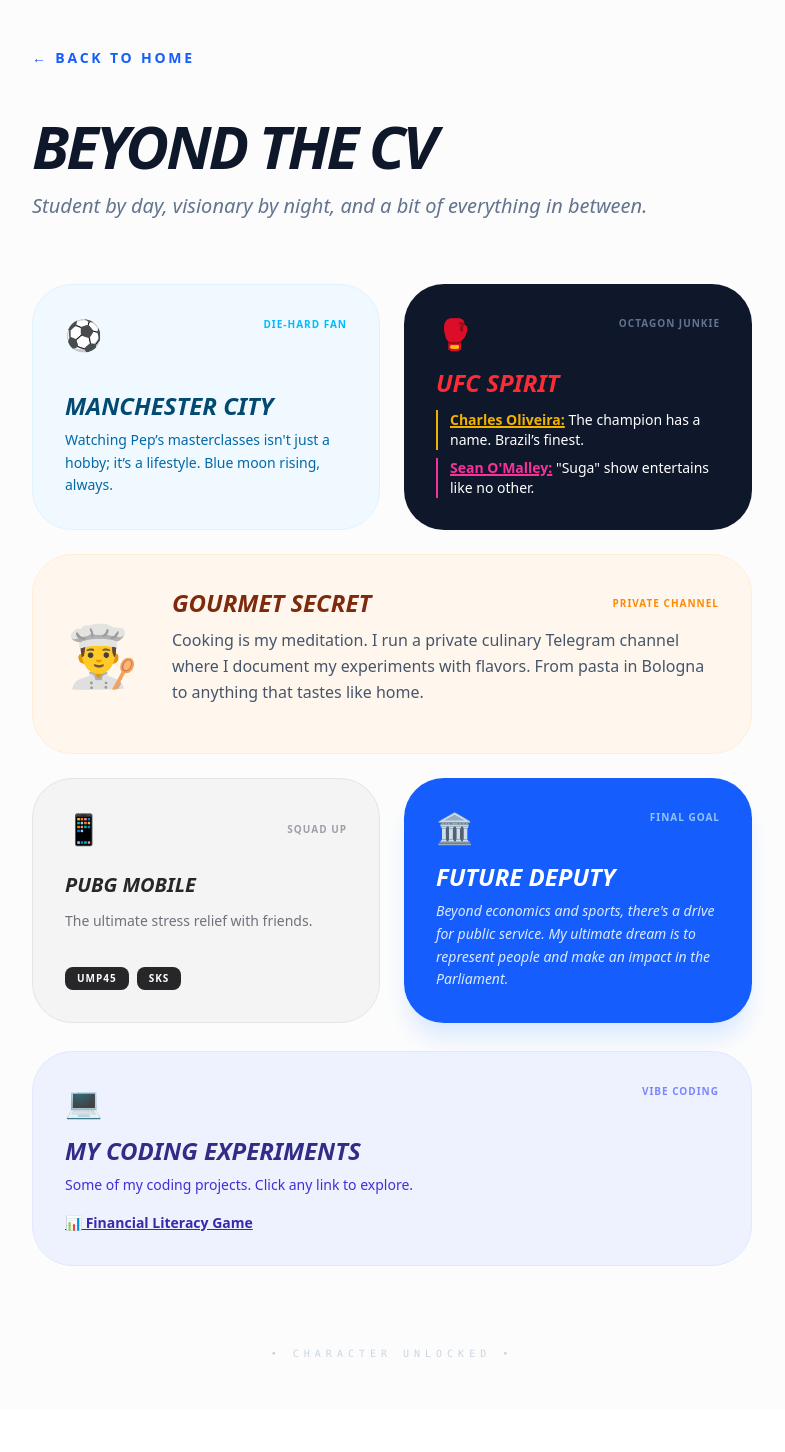
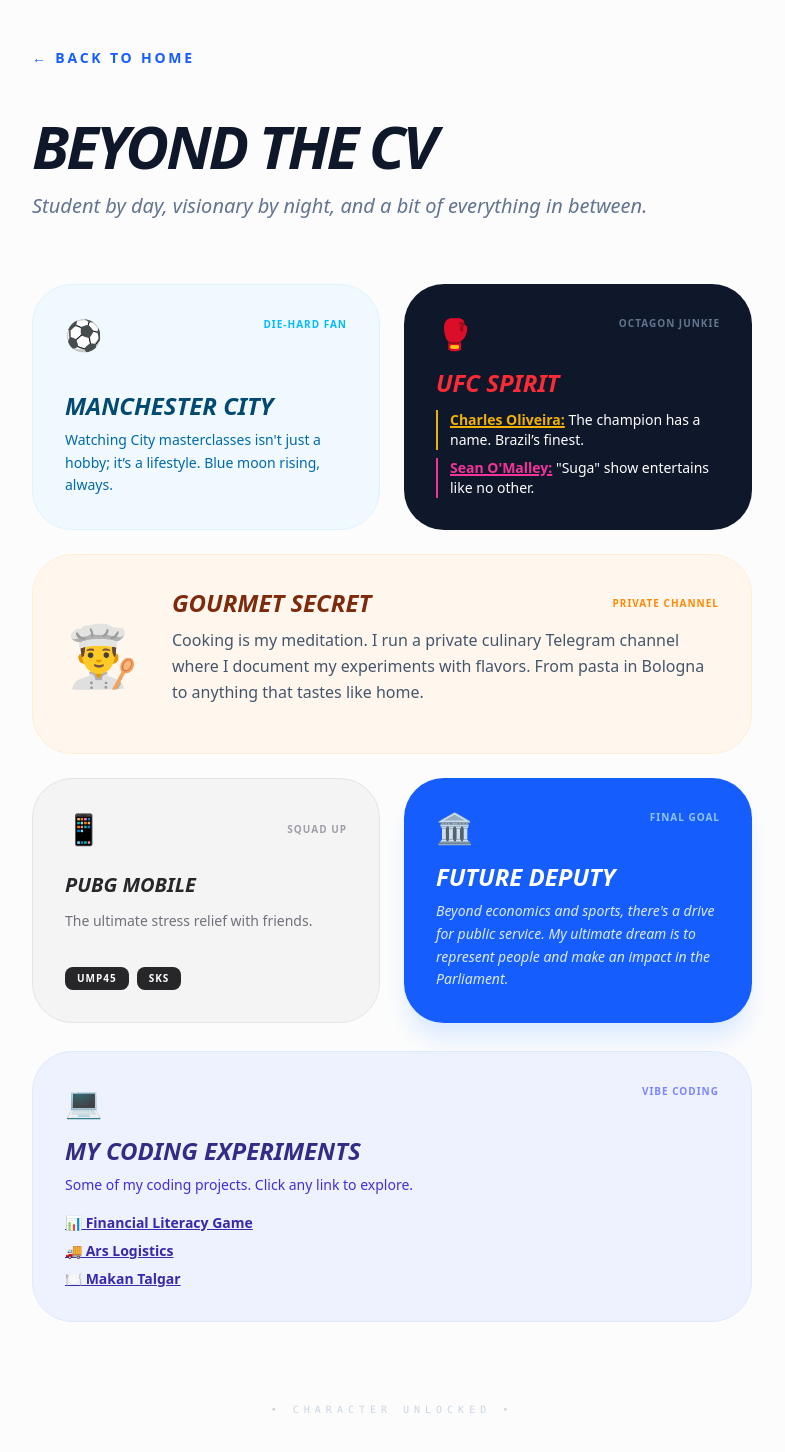
Before and after one commit to JuneiBrunei/zhangirportfolio, a Next.js app: page /about in a window 1280 px wide. Shown: the top 1452 px of the page, without its empty margins (248-1033 px from the left). Before the commit the page ends 1409 px from the top, so only its background shows below. Built offline with nearby package versions, Linux system fonts and the light colour scheme.

Commit message:
Укажите описание ваших изменений здесь

```diff
--- a/app/about/page.tsx
+++ b/app/about/page.tsx
@@ -26,7 +26,7 @@
             <div>
               <h2 className="text-2xl font-black text-sky-900 uppercase italic leading-tight mb-2">Manchester City</h2>
               <p className="text-sm text-sky-700 leading-relaxed">
-                Watching Pep’s masterclasses isn't just a hobby; it’s a lifestyle. Blue moon rising, always.
+                Watching City masterclasses isn't just a hobby; it’s a lifestyle. Blue moon rising, always.
               </p>
             </div>
           </div>
@@ -116,6 +116,18 @@
       >
         📊 Financial Literacy Game
       </Link>
+      <Link
+        href="https://ars-logistics.vercel.app"
+        className="text-indigo-800 font-semibold text-sm underline hover:text-indigo-900 transition"
+      >
+        🚚 Ars Logistics
+      </Link>
+      <Link
+        href="https://makan-talgar.vercel.app"
+        className="text-indigo-800 font-semibold text-sm underline hover:text-indigo-900 transition"
+      >
+        🍽️ Makan Talgar
+      </Link>
       {/* В будущем можно добавить новые ссылки так же */}
     </div>
   </div>
```
